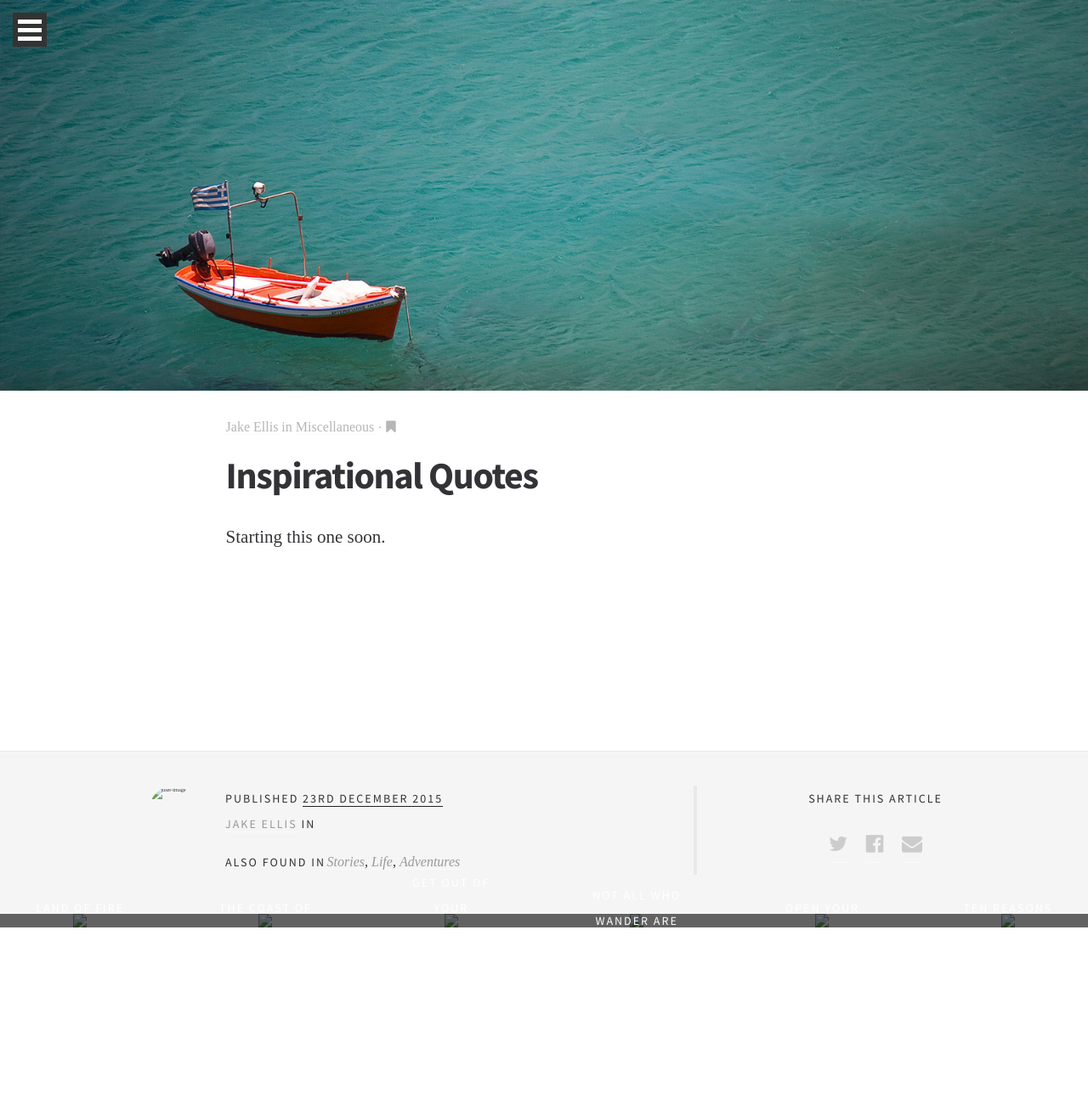
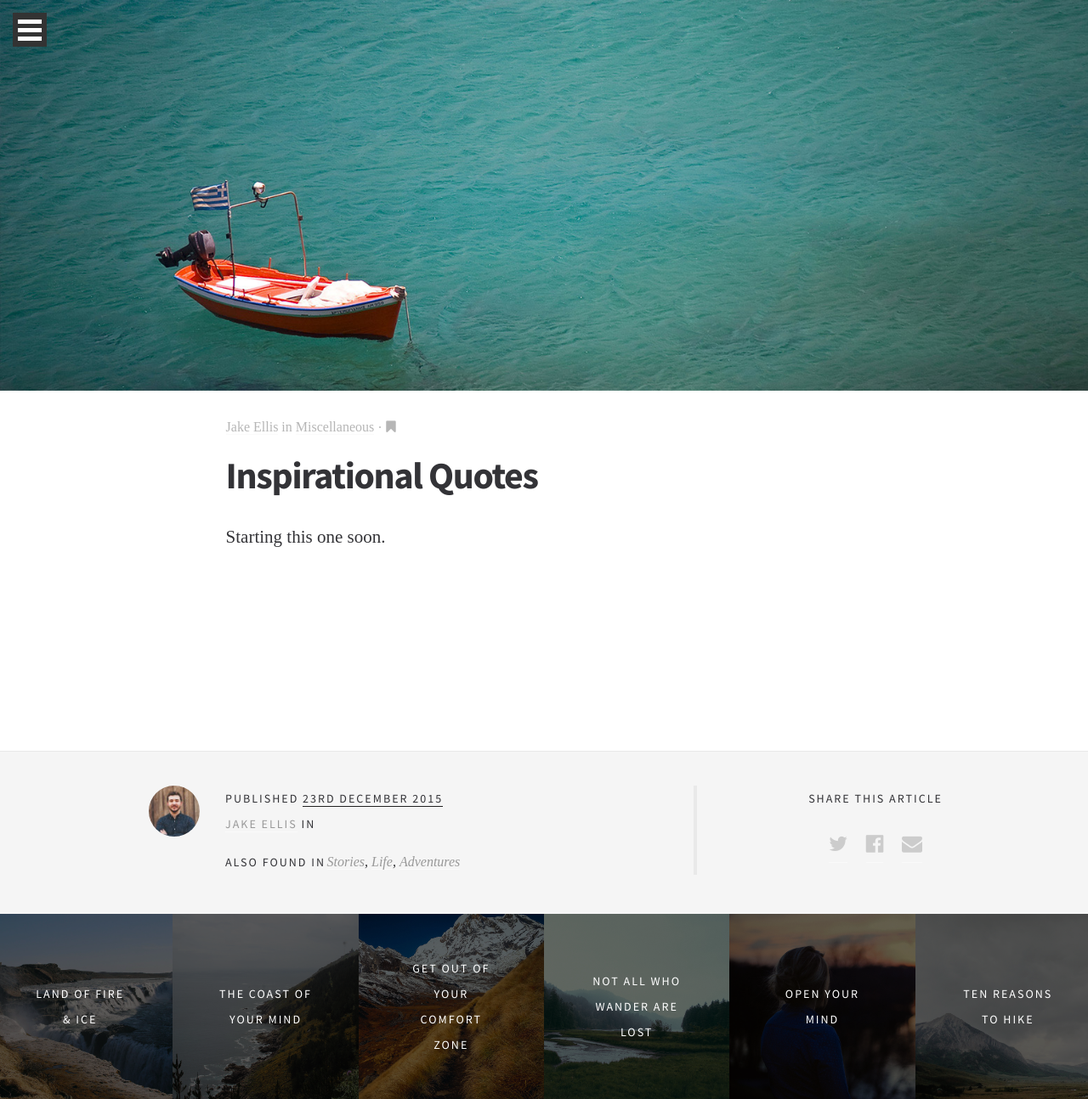
Before and after one commit to EJBlog/EJBlog.github.io, a Jekyll site: the page built from _posts/2016-1-6-inspirational-quotes.md, in a window 1280 px wide. Shown: the whole page at 85% size. Built offline with Jekyll 4.4.1, drawn with Linux system fonts in a browser that asks for light colours; nearby versions of some CDN libraries; some web fonts are replaced.

Commit message:
Update post.html

```diff
--- a/_layouts/post.html
+++ b/_layouts/post.html
@@ -82,7 +82,7 @@
             <div class="container">
                 <div class="row">
                     <div class="col-xs-12 col-sm-2">
-                        <img src="img/profile-1.jpg" class="user-icon " alt="user-image">
+                        <img src="{{ site.url }}/img/profile-1.jpg" class="user-icon " alt="user-image">
                     </div>
                     <div class="col-xs-12 col-sm-6">
                         <div class="category-list">
@@ -119,38 +119,38 @@
             <div class="row read-another-section">
                 <a href="post.html"><div class="col-sm-6 col-md-2 no-gutter read-another-container">
                     <div class="overlay"></div>
-                    <img src="img/square-iceland.jpg">
+                    <img src="{{ site.url }}/img/square-iceland.jpg">
                     <h3 class="read-another">Land of Fire &amp; Ice</h3>
                 </div></a>
                 <a href="post.html"><div class="col-sm-6 col-md-2 no-gutter read-another-container">
                     <div class="overlay"></div>
-                    <img src="img/square-spain.jpg">
+                    <img src="{{ site.url }}/img/square-spain.jpg">
                     <h3 class="read-another">The Coast of Your Mind</h3>
                 </div></a>
                 <a href="post.html"><div class="col-sm-6 col-md-2 no-gutter read-another-container">
                     <div class="overlay"></div>
-                    <img src="img/square-peak.jpg">
+                    <img src="{{ site.url }}/img/square-peak.jpg">
                     <h3 class="read-another">Get Out of Your Comfort Zone</h3>
                 </div></a>
                 <a href="post.html"><div class="col-sm-6 col-md-2 no-gutter read-another-container">
                     <div class="overlay"></div>
-                    <img src="img/square-woods.jpg">
+                    <img src="{{ site.url }}/img/square-woods.jpg">
                     <h3 class="read-another">Not All Who Wander Are Lost</h3>
                 </div></a>
                 <a href="post.html"><div class="col-sm-6 col-md-2 no-gutter read-another-container">
                     <div class="overlay"></div>
-                    <img src="img/square-sunset.jpg">
+                    <img src="{{ site.url }}/img/square-sunset.jpg">
                     <h3 class="read-another">Open Your Mind</h3>
                 </div></a>
                 <a href="post.html"><div class="col-sm-6 col-md-2 no-gutter read-another-container">
                     <div class="overlay"></div>
-                    <img src="img/square-mountain.jpg">
+                    <img src="{{ site.url }}/img/square-mountain.jpg">
                     <h3 class="read-another">Ten Reasons to Hike</h3>
                 </div></a>
             </div>
         </footer>
             <script src="http://ajax.googleapis.com/ajax/libs/jquery/1.11.2/jquery.min.js"></script>
-            <script>window.jQuery || document.write('<script src="js/vendor/jquery-1.11.2.min.js"><\/script>')</script>
+            <script>window.jQuery || document.write('<script src="{{ site.url }}/js/vendor/jquery-1.11.2.min.js"><\/script>')</script>
 
             <script src="{{ site.url }}/js/vendor/jquery.jpanelmenu.min.js"></script>
             <script src="{{ site.url }}/js/vendor/bootstrap.min.js"></script>
```
